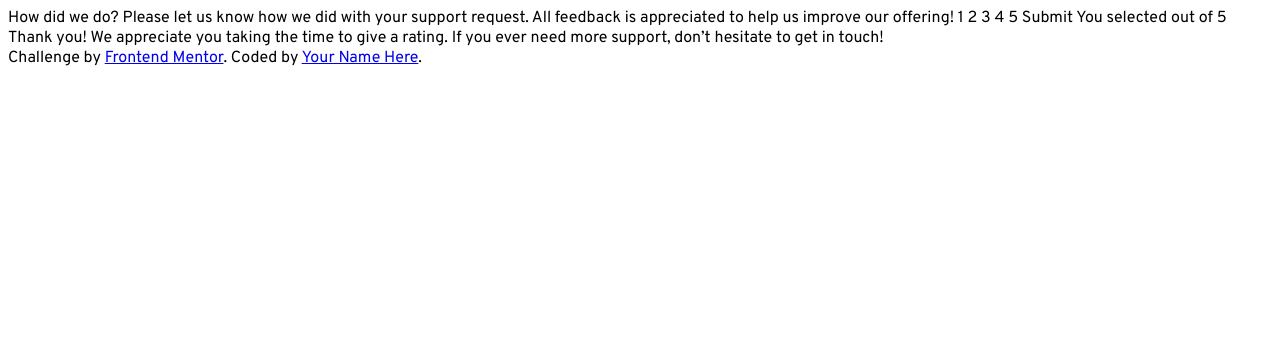
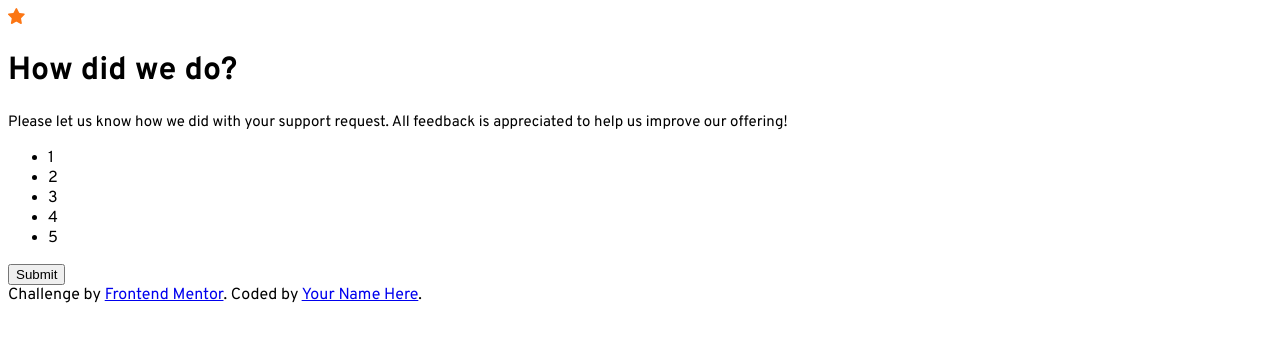
Before and after one commit to rodrfct/interactive-rating-component, a Vue app: page / in a window 1280 px wide. Shown: the top 342 px of the page. Built offline with nearby package versions, Linux system fonts and the light colour scheme.

Commit message:
Markup completed

```diff
--- /dev/null
+++ b/src/components/RatingCard.vue
@@ -0,0 +1,61 @@
+<script setup>
+
+defineProps({
+    rated: {
+        type: Boolean,
+        required: true
+    },
+
+    rating: {
+        type: Number,
+        required: true
+    }
+})
+</script>
+
+<template>
+    <div class="card">
+        <div v-if="!rated" class="message-rating">
+            <img src="../assets/img/icon-star.svg" alt="">
+
+            <h1>How did we do?</h1>
+
+            <p>
+                Please let us know how we did with your support request. All feedback is appreciated to help us improve our offering!
+            </p>
+
+            <ul>
+                <li class="rate">1</li>
+                <li class="rate">2</li>
+                <li class="rate">3</li>
+                <li class="rate">4</li>
+                <li class="rate">5</li>
+            </ul>
+
+            <button class="submit-btn">Submit</button>
+        </div>
+
+        <div v-else class="message-thank-you">
+            <div class="feedback">
+                <img src="../assets/img/illustration-thank-you.svg" alt="">
+                <p>You selected {{ rating }} out of 5</p>
+            </div>
+
+            <h1>Thank You!</h1>
+
+            <p>
+                We appreciate you taking the time to give a rating. If you ever need more support, don’t hesitate to get in touch!
+            </p>
+        </div>
+    </div>
+</template>
+
+<style scoped>
+:root {
+    --very-dark-blue: hsl(216, 12%, 8%)
+}
+.card {
+    background-color: var(--very-dark-blue);
+    border-radius: 30px;
+}
+</style>
--- a/src/views/HomeView.vue
+++ b/src/views/HomeView.vue
@@ -1,32 +1,13 @@
 <script setup>
+  import RatingCard from '../components/RatingCard.vue';
+
+  let rated = false
 </script>
 
 <template>
   <main>
-    <!-- Rating state start -->
 
-    How did we do?
-
-    Please let us know how we did with your support request. All feedback is appreciated
-    to help us improve our offering!
-
-    1 2 3 4 5
-
-    Submit
-
-    <!-- Rating state end -->
-
-    <!-- Thank you state start -->
-
-    You selected <!-- Add rating here --> out of 5
-
-    Thank you!
-
-    We appreciate you taking the time to give a rating. If you ever need more support,
-    don’t hesitate to get in touch!
-
-    <!-- Thank you state end -->
-
+    <RatingCard :rated="rated" />
 
     <div class="attribution">
       Challenge by <a href="https://www.frontendmentor.io?ref=challenge" target="_blank">Frontend Mentor</a>.
```
Also changed, not shown: src/assets/img/icon-star.svg (added), src/assets/img/illustration-thank-you.svg (added).
